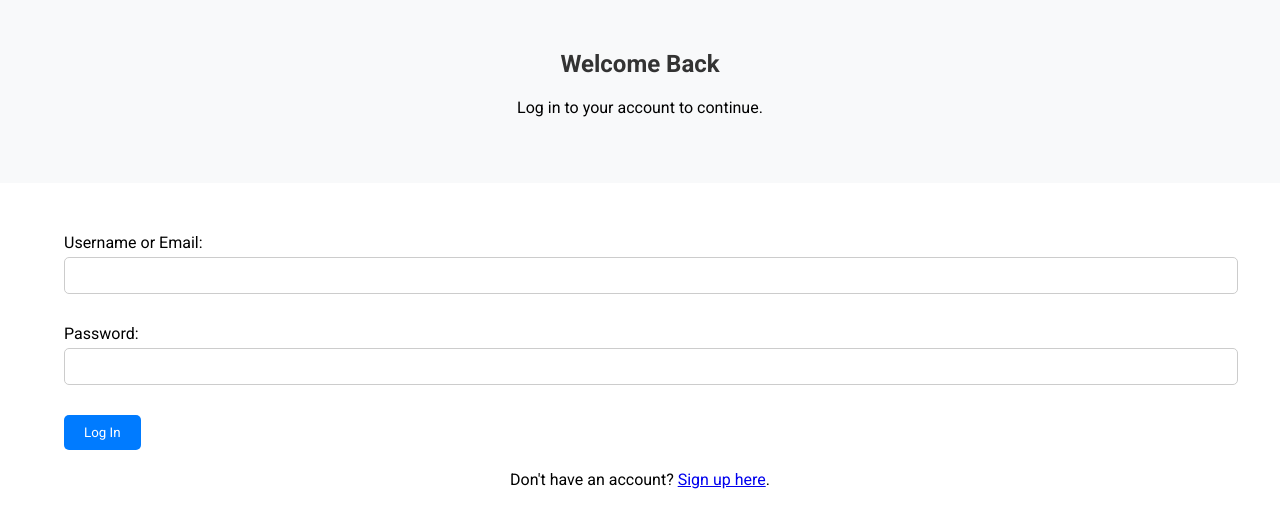
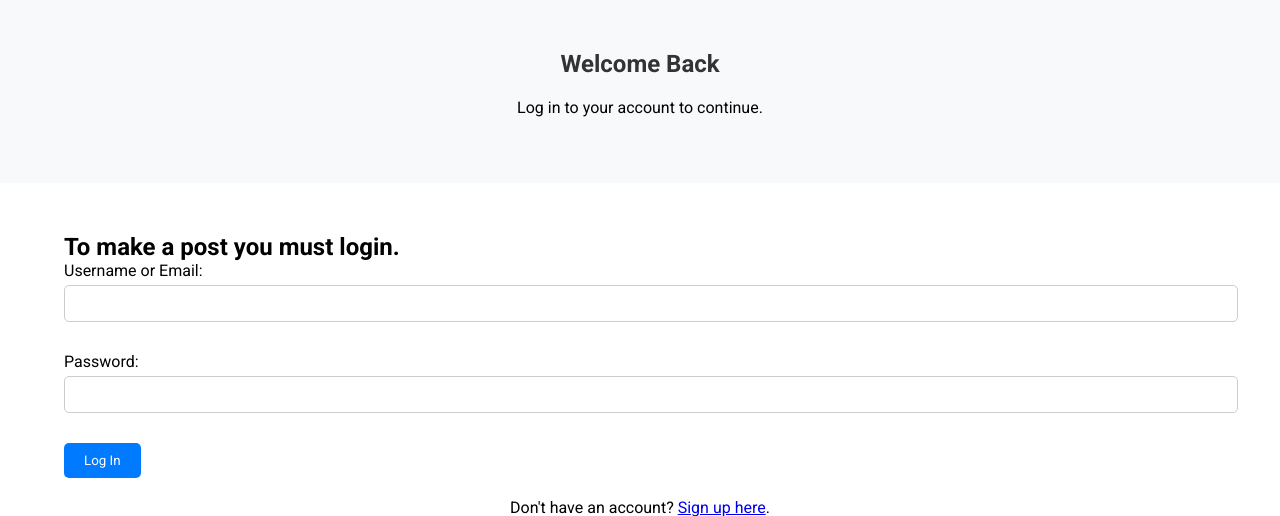
Before and after one commit to standingwoods/Web2teamproject11c, a Django app: page /tenrr/login/?next=/tenrr/post/ in a window 1280 px wide. Shown: the part 94-610 px from the top of the page. Run offline with Django 3.2, Linux system fonts and the light colour scheme; parts of the project's set-up code (start-up, migrations or seed data) failed here and were passed over.

Commit message:
post nav bar

```diff
--- a/tango_with_django_project/settings.py
+++ b/tango_with_django_project/settings.py
@@ -19,7 +19,7 @@ STATICFILES_DIRS = [STATIC_DIR, ]
 MEDIA_DIR = os.path.join(BASE_DIR, 'media')
 MEDIA_ROOT = MEDIA_DIR
 MEDIA_URL = '/media/'
-
+LOGIN_URL = '/tenrr/login/'
 
 # Quick-start development settings - unsuitable for production
 # See https://docs.djangoproject.com/en/2.2/howto/deployment/checklist/
--- a/templates/tenrr/base.html
+++ b/templates/tenrr/base.html
@@ -22,6 +22,9 @@
                     <a href="{% url 'tenrr:index' %}">
                         <img src="{% static 'images/TenrrLogo.png' %}" alt="Tenrr Logo" id="logo" style="margin-right: 600px;">
                     </a>
+                    {% if user.is_authenticated and user.userprofile.user_type == 'Seller' %}
+                        <li><a href="{% url 'tenrr:post' %}">POST</a></li>
+                    {% endif %}
                     <li><a href="{% url 'tenrr:search' %}">SEARCH</a></li>
                     <li><a href="{% url 'tenrr:about' %}">ABOUT</a></li>
                     <li><a href="{% url 'tenrr:recommendations' %}">RECOMMENDATIONS</a></li>
--- a/templates/tenrr/login.html
+++ b/templates/tenrr/login.html
@@ -12,6 +12,15 @@
 
     <section class="login-form">
         <div class="container">
+            <!-- Display messages from Django's messaging framework here -->
+            {% if messages %}
+                <div class="messages">
+                    {% for message in messages %}
+        <!-- Display each message on a new line and make it bold -->
+                        <h2><strong>{{ message }}</strong></h2>
+                    {% endfor %}
+                </div>
+            {% endif %}
             <form method="post" action="{% url 'tenrr:login' %}">
                 {% csrf_token %}
                 <div class="form-group">
--- a/tenrr/urls.py
+++ b/tenrr/urls.py
@@ -5,6 +5,7 @@ app_name = 'tenrr'
 
 urlpatterns = [
     path('', views.index, name='index'),
+    path('post/', views.post, name='post'),
     path('search/', views.search, name='search'),
     path('about/', views.about, name='about'),
     path('recommendations/', views.recommendations, name='recommendations'),
--- a/tenrr/views.py
+++ b/tenrr/views.py
@@ -8,6 +8,7 @@ from django.contrib.auth.decorators import login_required
 from django.urls import reverse
 from tenrr.models import UserProfile
 from tenrr.forms import UserProfileForm
+from django.contrib import messages
 
 # Signup view
 def signup_view(request):
@@ -38,17 +39,22 @@ def signup_view(request):
 def login_view(request):
     context_dict = {'boldmessage': 'login'}
     if request.method == "POST":
-        username = request.POST['username']
-        password = request.POST['password']
+        username = request.POST.get('username')
+        password = request.POST.get('password')
         user = authenticate(request, username=username, password=password)
         if user is not None:
             auth_login(request, user)  # Use the renamed login function
-            # Redirect to a success page.
-            return redirect('tenrr:index')  # Corrected to include the 'tenrr' namespace
+            # Redirect to a success page or the 'next' parameter URL.
+            next_url = request.GET.get('next', 'tenrr:index')  # 'tenrr:index' as default
+            return redirect(next_url)
         else:
-            # Return an 'invalid login' error message.
-            pass
-    # If GET request or other conditions, render your login form template
+            messages.error(request, "Invalid login details.")
+    else:
+        # If there's a 'next' parameter, it means the user was redirected here
+        # because they tried to access a login-required page.
+        if 'next' in request.GET:
+            messages.info(request, 'To make a post you must login.')
+
     return render(request, 'tenrr/login.html', context=context_dict)
 
 @login_required
@@ -72,6 +78,11 @@ def recommendations(request):
     return render(request, 'tenrr/recommendations.html', context=context_dict)
 
 @login_required
+def post(request):
+    context_dict = {'boldmessage': 'post'}
+    return render(request, 'tenrr/post.html', context=context_dict)
+
+@login_required
 def edit_profile(request):
     user = request.user
     user_profile, created = UserProfile.objects.get_or_create(user=user)
```
Also changed, not shown: templates/tenrr/post.html (added, +9 -0 lines), db.sqlite3.
